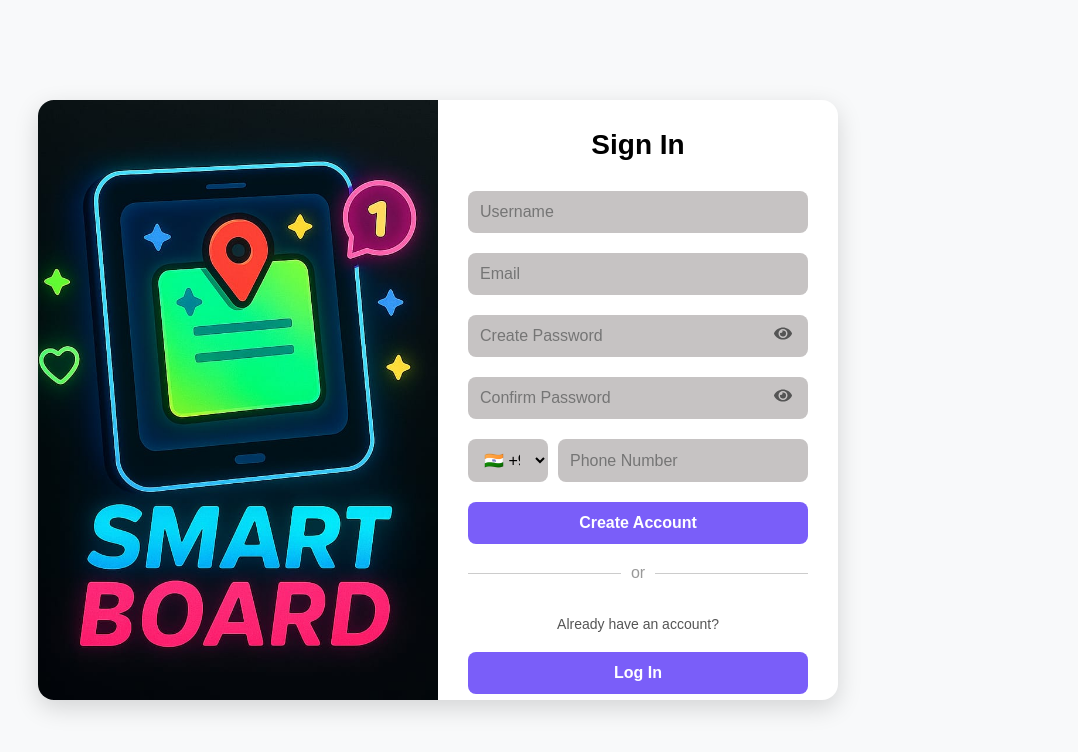
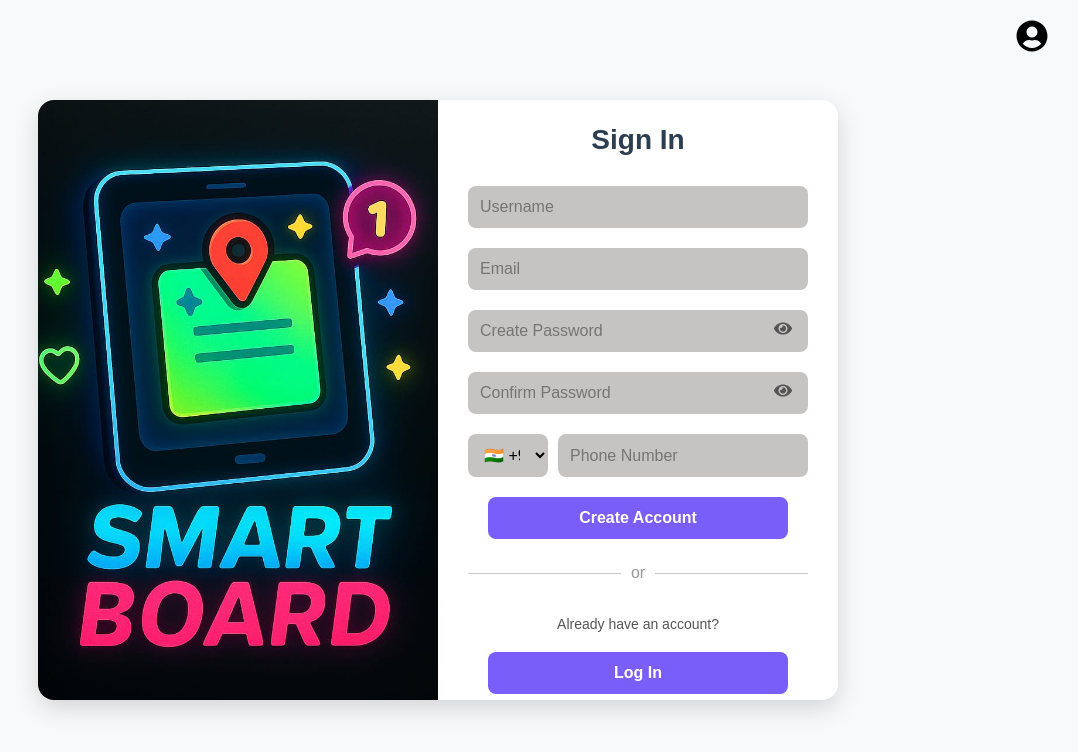
Before and after one commit to PAVANI2511/NoticeBoard, a React (Create React App) app: page /signin in a window 1280 px wide. Shown: the top 752 px of the page, without its empty margins (202-1280 px from the left). Built offline with nearby package versions, Linux system fonts and the light colour scheme.

Commit message:
upload new files

```diff
--- a/src/App.js
+++ b/src/App.js
@@ -11,6 +11,7 @@ import Email from './components/Email';
 import Password from './components/Password';
 import ForgotPassword from './components/ForgotPassword';
 //import DepartmentStats from './components/DepartmentStats';
+import AdminProfile from './components/profile';
 function App() {
   return (
     <Router>
@@ -24,6 +25,7 @@ function App() {
         <Route path="/Email" element={<Email />} />
         <Route path="/Password" element={<Password />} />
         <Route path="/forgotpassword" element={<ForgotPassword />} />
+        <Route path="/profile" element={<AdminProfile />} />
       </Routes>
     </Router>
   );
--- a/src/components/SignIn.css
+++ b/src/components/SignIn.css
@@ -1,4 +1,3 @@
-/* src/components/SignIn.css */
 body {
   margin: 0;
   padding: 0;
@@ -6,6 +5,42 @@ body {
   font-family: Arial, sans-serif;
   height: 100vh;
   overflow: hidden;
+}
+
+.profile-icon-wrapper {
+  position: fixed;
+  top: 20px;
+  right: 30px;
+  z-index: 999;
+}
+
+.profile-icon {
+  font-size: 32px;
+  color: #000;
+  cursor: pointer;
+}
+
+.dropdown-menu {
+  position: absolute;
+  right: 0;
+  top: 40px;
+  background-color: white;
+  border: 1px solid #ccc;
+  box-shadow: 0px 4px 12px rgba(0, 0, 0, 0.1);
+  border-radius: 6px;
+  overflow: hidden;
+  min-width: 120px;
+}
+
+.dropdown-item {
+  padding: 10px 16px;
+  font-size: 14px;
+  cursor: pointer;
+  transition: background-color 0.2s ease;
+}
+
+.dropdown-item:hover {
+  background-color: #f0f0f0;
 }
 
 .card-wrapper {
@@ -92,7 +127,10 @@ body {
   border-radius: 8px;
   cursor: pointer;
   transition: background-color 0.3s ease;
-  margin-top: 10px;
+
+  display:block;
+  margin: 10px auto 5px auto;
+
 }
 
 .signin-btn:hover,
--- a/src/components/SignIn.js
+++ b/src/components/SignIn.js
@@ -1,7 +1,13 @@
 import React, { useState } from 'react';
 import { useNavigate } from 'react-router-dom';
 import './SignIn.css';
-import { FaCheckCircle, FaTimesCircle, FaEye, FaEyeSlash } from 'react-icons/fa';
+import {
+  FaCheckCircle,
+  FaTimesCircle,
+  FaEye,
+  FaEyeSlash,
+  FaUserCircle
+} from 'react-icons/fa';
 
 function SignIn() {
   const navigate = useNavigate();
@@ -21,6 +27,7 @@ function SignIn() {
   const [loading, setLoading] = useState(false);
   const [showPassword, setShowPassword] = useState(false);
   const [showConfirmPassword, setShowConfirmPassword] = useState(false);
+  const [showMenu, setShowMenu] = useState(false);
 
   const strongPasswordRegex = /^(?=.*[a-z])(?=.*[A-Z])(?=.*\d)(?=.*[@$!%?#&])[A-Za-z\d@$!%?#&]{8,}$/;
   const usernameRegex = /^(?=[A-Za-z\d@$!%?#&]{5,})(?=(?:[^@$!%?#&]*[@$!%?#&][^@$!%?#&]*)$)(?=.*[A-Za-z])(?=.*\d)[A-Za-z\d@$!%*?#&]+$/;
@@ -169,7 +176,25 @@ function SignIn() {
     }
   };
 
+  const handleLogout = () => {
+    alert('Logged out!');
+    navigate('/');
+  };
+
   return (
+    <>
+      {/* Profile Icon & Dropdown */}
+      <div className="profile-icon-wrapper">
+        <FaUserCircle className="profile-icon" onClick={() => setShowMenu(!showMenu)} />
+        {showMenu && (
+          <div className="dropdown-menu">
+            <div className="dropdown-item" onClick={() => navigate('/profile')}>Profile</div>
+            <div className="dropdown-item" onClick={handleLogout}>Logout</div>
+          </div>
+        )}
+      </div>
+
+      {/* Sign In Form */}
       <div className="card-wrapper">
         <div className="login-card">
           <div className="login-left">
@@ -260,15 +285,13 @@ function SignIn() {
               </button>
             </form>
 
-          <div className="divider">
-            <hr /> <span>or</span> <hr />
-          </div>
-
+            <div className="divider"><hr /><span>or</span><hr /></div>
             <p className="register-text">Already have an account?</p>
             <button className="login-btn visible-login" onClick={() => navigate('/')}>Log In</button>
           </div>
         </div>
       </div>
+    </>
   );
 }
 
--- a/src/components/profile.js
+++ b/src/components/profile.js
@@ -1,4 +1,5 @@
 import React, { useState } from 'react';
+
 import './profile.css';
 import { FaCheckCircle, FaTimesCircle } from 'react-icons/fa';
 
```
Lines whose indentation alone changed are shown as unchanged.
